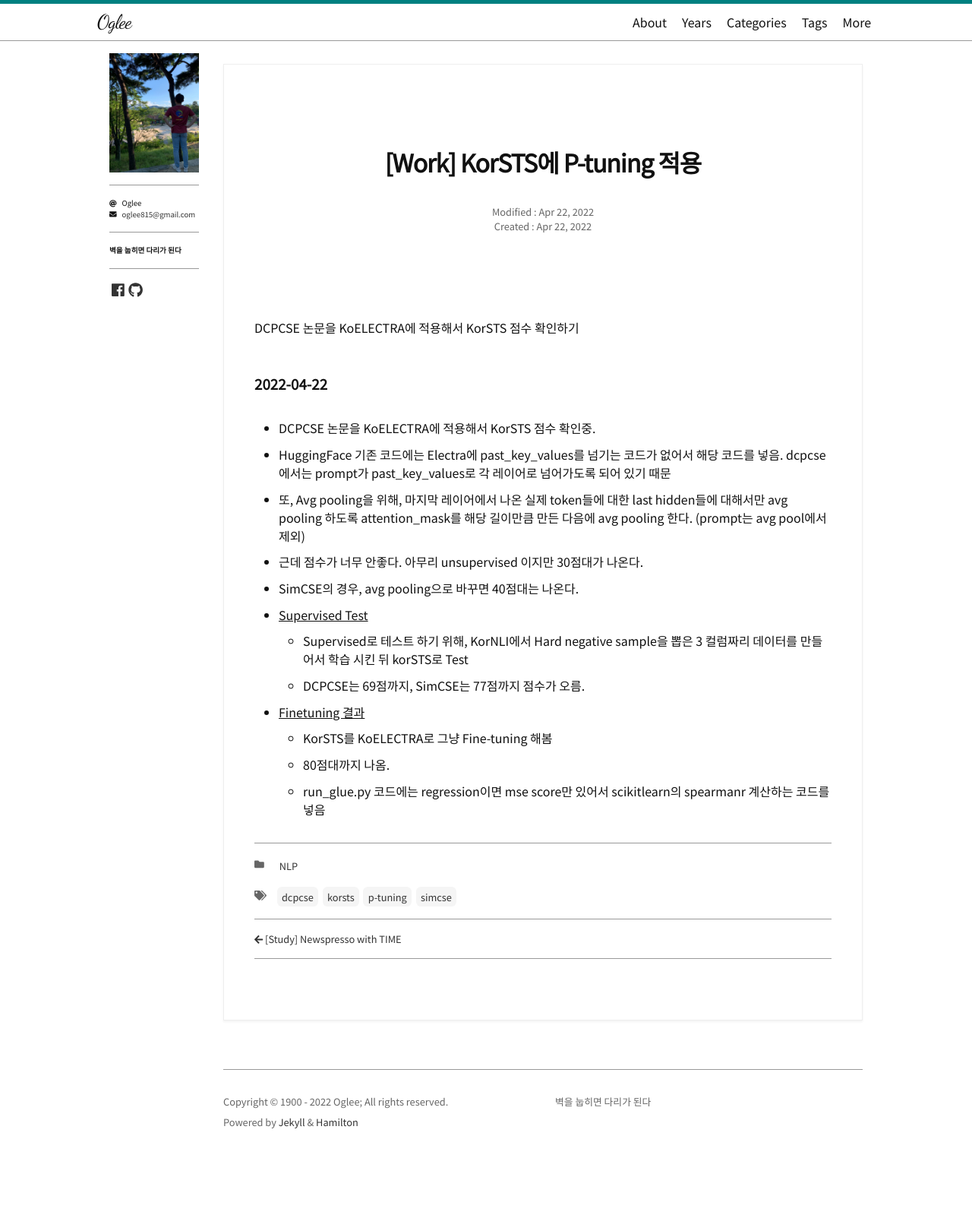
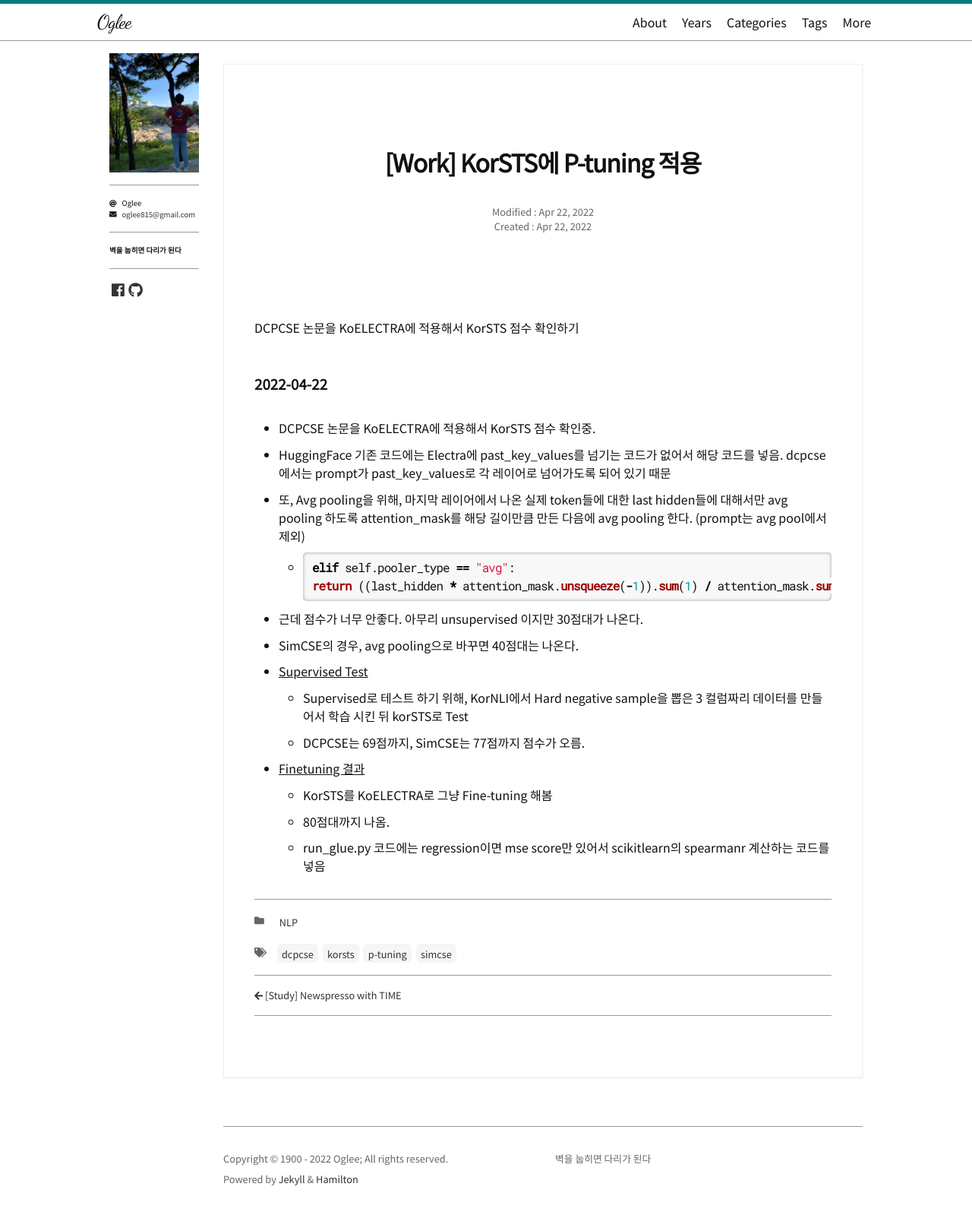
Before and after one commit to oglee815/oglee815_old.github.io, a Jekyll site: the page built from _posts/1900-01-01-work-p-tuning.md, in a window 1280 px wide. Shown: the whole page at 76% size. Built offline with Jekyll 4.4.1, drawn with Linux system fonts in a browser that asks for light colours; nearby versions of some CDN libraries; some web fonts are replaced; comment, search, counter and statistics services are not loaded.

Commit message:
Update 1900-01-01-work-p-tuning.md

````diff
--- a/_posts/1900-01-01-work-p-tuning.md
+++ b/_posts/1900-01-01-work-p-tuning.md
@@ -24,6 +24,10 @@ DCPCSE 논문을 KoELECTRA에 적용해서 KorSTS 점수 확인하기
 - DCPCSE 논문을 KoELECTRA에 적용해서 KorSTS 점수 확인중.
 - HuggingFace 기존 코드에는 Electra에 past_key_values를 넘기는 코드가 없어서 해당 코드를 넣음. dcpcse에서는 prompt가 past_key_values로 각 레이어로 넘어가도록 되어 있기 때문
 - 또, Avg pooling을 위해, 마지막 레이어에서 나온 실제 token들에 대한 last hidden들에 대해서만 avg pooling 하도록 attention_mask를 해당 길이만큼 만든 다음에 avg pooling 한다. (prompt는 avg pool에서 제외)
+  - ```python
+elif self.pooler_type == "avg":
+    return ((last_hidden * attention_mask.unsqueeze(-1)).sum(1) / attention_mask.sum(-1).unsqueeze(-1))
+  ```
 - 근데 점수가 너무 안좋다. 아무리 unsupervised 이지만 30점대가 나온다.
 - SimCSE의 경우, avg pooling으로 바꾸면 40점대는 나온다.
 
````
